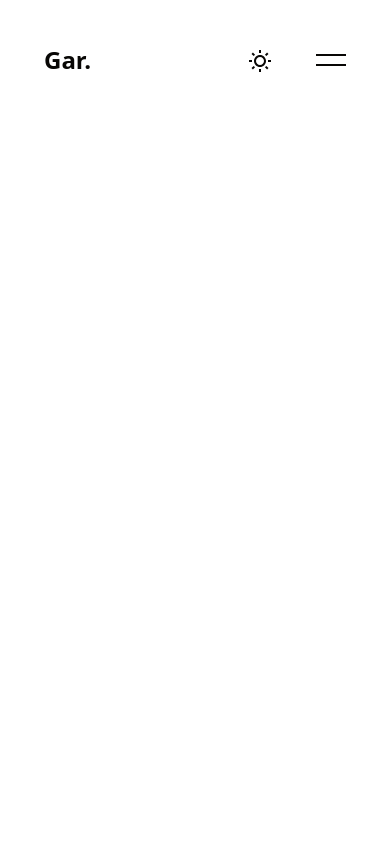
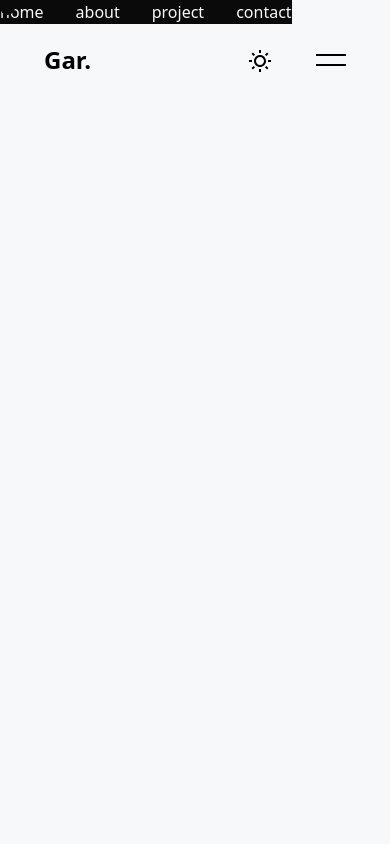
Before and after one commit to awtogar/Portfolio, a React (Vite) app: page / in a window 390 px wide. Shown: the top 844 px of the page. Built offline with nearby package versions, Linux system fonts and the light colour scheme.

Commit message:
add sticky cursor to toggle theme, add pre initial navigation menu for desktop and mobile

```diff
--- a/src/App.jsx
+++ b/src/App.jsx
@@ -10,14 +10,15 @@ import Home from "./pages/Home"
 import Project from "./pages/Project"
 
 const App = () => {
-	const stickyElement = useRef(null)
+	const burgerElement = useRef(null)
+	const themeToggleElement = useRef(null)
 
 	return (
 		<Router>
 			<SmoothScrollWrapper>
 				<main className="bg-bg-900">
-					<Header ref={stickyElement} />
-					<StickyCursor stickyElement={stickyElement} />
+					<Header burgerRef={burgerElement} themeToggleRef={themeToggleElement} />
+					<StickyCursor stickyElements={[burgerElement, themeToggleElement]} />
 					<Routes>
 						{/* manggil tampilan berdasarkan id dari elemen pagesnya menggunakan router */}
 						<Route path="/" element={<Home />} />
--- a/src/components/Header/Header.jsx
+++ b/src/components/Header/Header.jsx
@@ -1,9 +1,7 @@
-/* eslint-disable no-unused-vars */
-import { forwardRef } from 'react'
 import './header.css'
 import { RiSunLine, RiMoonLine } from '@remixicon/react'
 
-const Header = forwardRef(function Header(props, ref) {
+const Header = ({ burgerRef, themeToggleRef }) => {
 
 	const menus = [
 		{ name: "home", path: "/" },
@@ -17,6 +15,8 @@ const Header = forwardRef(function Header(props, ref) {
 	}
 
   return (
+  <div className="">
+
 	<div className='header fixed flex w-full justify-between items-center p-3 box-border mix-blend-difference cursor-pointer z-[1]'>
 	{/* logo on left*/}
 		<div className="items-center justify-center text-2xl p-8 font-bold text-bg-900 antialiased">
@@ -26,18 +26,32 @@ const Header = forwardRef(function Header(props, ref) {
 		<div className="flex items-center gap-3">
 		{/* Toggle dark and light */}
 			<div className="toggle text-bg-900 relative ">
-				<button className=''onClick={handleToggleTheme} aria-label="Toggle dark mode" typeof='button'>
+				<button className=''onClick={handleToggleTheme} aria-label="Toggle dark mode" typeof='button' ref={themeToggleRef}>
 					<RiSunLine className="inline dark:hidden" size={24} />
 					<RiMoonLine className="hidden dark:inline" size={24} />
 				</button>
 			</div>
 			{/* Hamburger menu button */}
 			<div className="burger relative flex flex-col gap-2 p-8 pointer-events-none ">
-				<div ref={ref} className="bounds"></div>
+				<div ref={burgerRef} className="bounds"></div>
 			</div>
 		</div>
 	</div>
+
+	<div>
+		{/* nav desktop */}
+		<nav className="fixed flex gap-8 bg-primary">
+			{menus.map((menu) => (
+				<a key={menu.name} href={menu.path} className="text-bg-900">
+					{menu.name}
+				</a>
+			))}
+		</nav>
+		{/* nav mobile */}
+	</div>
+
+  </div>
   )
-})
+}
 
 export default Header
--- a/src/components/StickyCursor/index.jsx
+++ b/src/components/StickyCursor/index.jsx
@@ -3,8 +3,9 @@ import { useEffect, useCallback, useMemo, useState } from 'react';
 import './stickyCursor.css';
 import { motion, useMotionValue, useSpring } from 'framer-motion';
 
-const StickyCursor = ({ stickyElement }) => {
+const StickyCursor = ({ stickyElements }) => {
   const [isHovered, setIsHovered] = useState(false);
+  const [currentStickyElement, setCurrentStickyElement] = useState(null);
   const cursorSize = isHovered ? 60 : 15;
 
   const mouseX = useMotionValue(0);
@@ -22,8 +23,8 @@ const StickyCursor = ({ stickyElement }) => {
   const manageMouseMove = useCallback((e) => {
     const { clientX, clientY } = e;
 
-    if (stickyElement && stickyElement.current) {
-      const { left, top, height, width } = stickyElement.current.getBoundingClientRect();
+    if (currentStickyElement && currentStickyElement.current) {
+      const { left, top, height, width } = currentStickyElement.current.getBoundingClientRect();
 
       // Center position of the stickyElement
       const center = { x: left + width / 2, y: top + height / 2 };
@@ -45,28 +46,47 @@ const StickyCursor = ({ stickyElement }) => {
       mouseX.set(clientX - cursorSize / 2);
       mouseY.set(clientY - cursorSize / 2);
     }
-  }, [mouseX, mouseY, stickyElement, isHovered, cursorSize]);
+  }, [mouseX, mouseY, currentStickyElement, isHovered, cursorSize]);
 
-  const manageMouseOver = useCallback(() => {
+  const manageMouseOver = useCallback((element) => {
     setIsHovered(true);
+    setCurrentStickyElement(element);
   }, []);
 
   const manageMouseLeave = useCallback(() => {
     setIsHovered(false);
+    setCurrentStickyElement(null);
   }, []);
 
   useEffect(() => {
-    if (stickyElement && stickyElement.current) {
-      const element = stickyElement.current;
-      element.addEventListener("mouseenter", manageMouseOver);
-      element.addEventListener("mouseleave", manageMouseLeave);
+    if (stickyElements && stickyElements.length > 0) {
+      const eventListeners = [];
+
+      stickyElements.forEach((stickyElement) => {
+        if (stickyElement && stickyElement.current) {
+          const element = stickyElement.current;
+          const mouseOverHandler = () => manageMouseOver(stickyElement);
+          const mouseLeaveHandler = () => manageMouseLeave();
+
+          element.addEventListener("mouseenter", mouseOverHandler);
+          element.addEventListener("mouseleave", mouseLeaveHandler);
+
+          eventListeners.push({
+            element,
+            mouseOverHandler,
+            mouseLeaveHandler
+          });
+        }
+      });
 
       return () => {
-        element.removeEventListener("mouseenter", manageMouseOver);
-        element.removeEventListener("mouseleave", manageMouseLeave);
+        eventListeners.forEach(({ element, mouseOverHandler, mouseLeaveHandler }) => {
+          element.removeEventListener("mouseenter", mouseOverHandler);
+          element.removeEventListener("mouseleave", mouseLeaveHandler);
+        });
       };
     }
-  }, [stickyElement, manageMouseOver, manageMouseLeave]);
+  }, [stickyElements, manageMouseOver, manageMouseLeave]);
 
   useEffect(() => {
     window.addEventListener("mousemove", manageMouseMove);
--- a/src/pages/Home.jsx
+++ b/src/pages/Home.jsx
@@ -1,10 +1,9 @@
 import Aboutme from "../sections/Home/Aboutme"
 import Hero from "../sections/Home/Hero"
-// import Header from "../components/Header/Header"
 
 const Home = () => {
   return (
-    <section className="bg-white">
+    <section className="bg-bg-900">
       <Hero />
       <Aboutme />
     </section>
--- a/src/sections/Home/Aboutme.jsx
+++ b/src/sections/Home/Aboutme.jsx
@@ -1,9 +1,7 @@
-import React from 'react'
-
 const Aboutme = () => {
     return (
 	<div className='flex justify-center my-40'>
-		<p className='text-[7.5vw] uppercase text-center max-w-[50vw] leading-none'>The quick brown fox jumps over the lazy dog</p>
+		<p className='text-[7.5vw] uppercase text-center max-w-[50vw] leading-none'>More love <br />more money</p>
 	</div>
     )
 }
```
Lines whose indentation alone changed are shown as unchanged.
